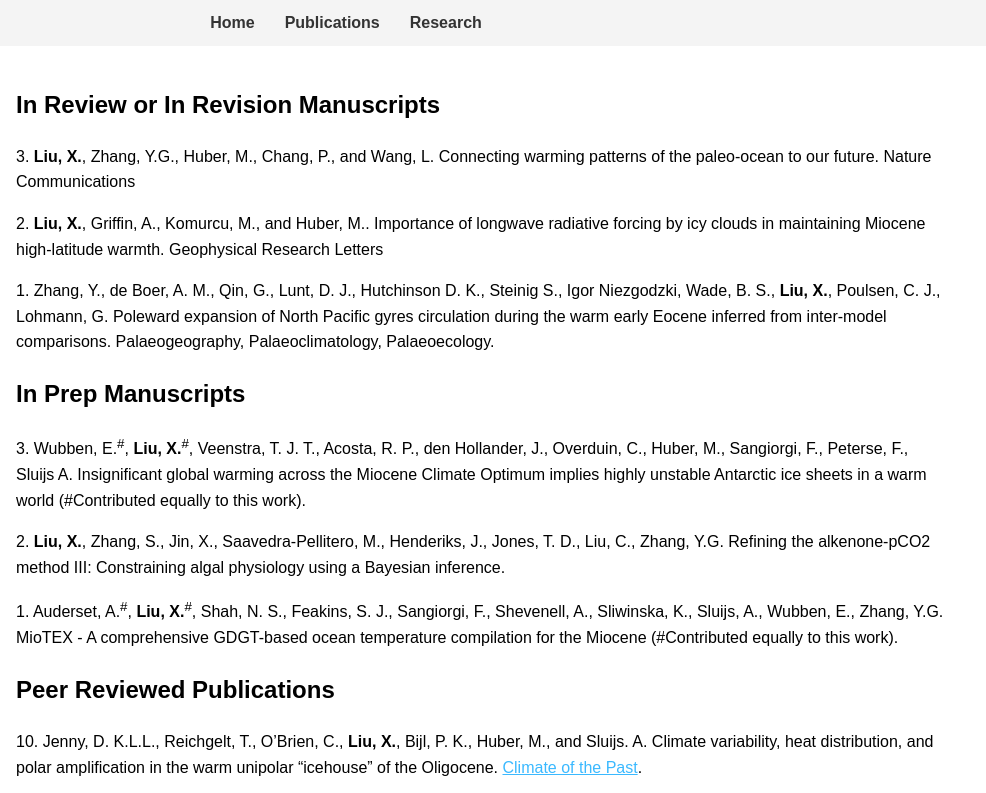
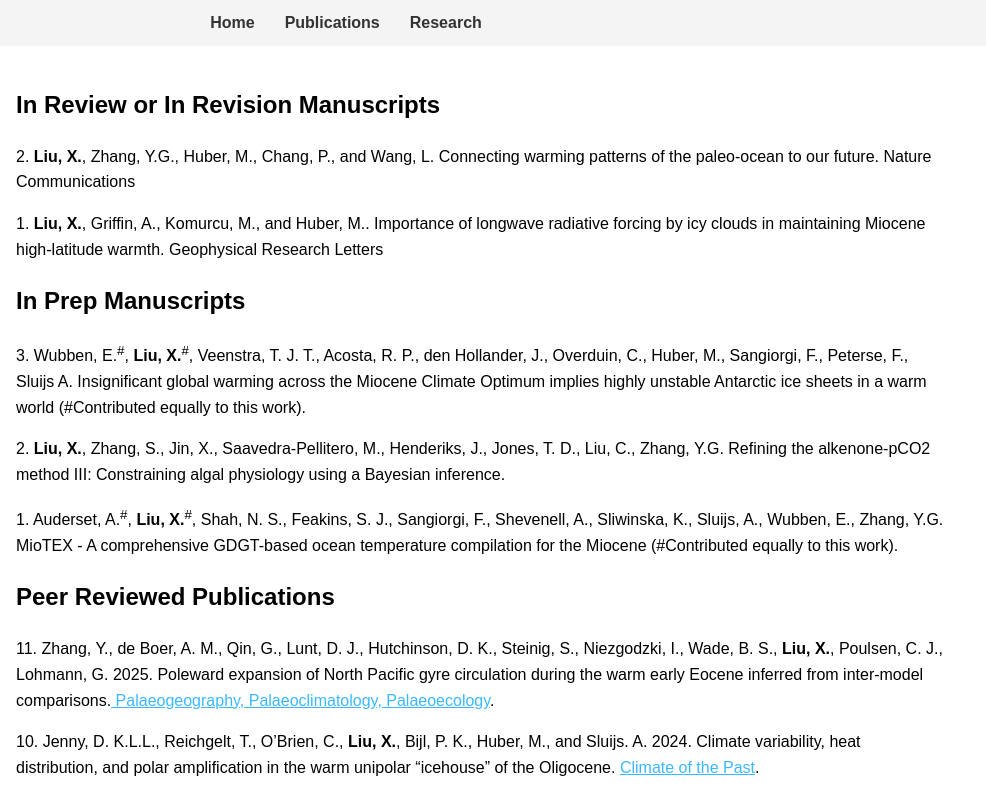
Before and after one commit to xiaoqingliu-o/xiaoqingliu-o.github.io, a plain HTML site: page publications.html in a window 1280 px wide. Shown: the top 793 px of the page, 294-1280 px from the left. Drawn offline with Linux system fonts and the light colour scheme.

Commit message:
Update publications.html

```diff
--- a/publications.html
+++ b/publications.html
@@ -28,16 +28,16 @@
         </aside>
         <main class="content">
             <h2>In Review or In Revision Manuscripts</h2>
-                <p>3. <strong>Liu, X.</strong>, Zhang, Y.G., Huber, M., Chang, P., and Wang, L. Connecting warming patterns of the paleo-ocean to our future. Nature Communications</p>
-                <p>2. <strong>Liu, X.</strong>, Griffin, A., Komurcu, M., and Huber, M.. Importance of longwave radiative forcing by icy clouds in maintaining Miocene high-latitude warmth. Geophysical Research Letters</p>
-                <p>1. Zhang, Y., de Boer, A. M., Qin, G., Lunt, D. J., Hutchinson D. K., Steinig S., Igor Niezgodzki, Wade, B. S., <strong>Liu, X.</strong>, Poulsen, C. J., Lohmann, G. Poleward expansion of North Pacific gyres circulation during the warm early Eocene inferred from inter-model comparisons. Palaeogeography, Palaeoclimatology, Palaeoecology.</p>
+                <p>2. <strong>Liu, X.</strong>, Zhang, Y.G., Huber, M., Chang, P., and Wang, L. Connecting warming patterns of the paleo-ocean to our future. Nature Communications</p>
+                <p>1. <strong>Liu, X.</strong>, Griffin, A., Komurcu, M., and Huber, M.. Importance of longwave radiative forcing by icy clouds in maintaining Miocene high-latitude warmth. Geophysical Research Letters</p>
            <h2>In Prep Manuscripts</h2>
                <p>3. Wubben, E.<sup>#</sup>, <strong>Liu, X.</strong><sup>#</sup>, Veenstra, T. J. T., Acosta, R. P., den Hollander, J., Overduin, C., Huber, M., Sangiorgi, F., Peterse, F., Sluijs A. Insignificant global warming across the Miocene Climate Optimum implies highly unstable Antarctic ice sheets in a warm world (#Contributed equally to this work).</p>
                <p>2. <strong>Liu, X.</strong>, Zhang, S., Jin, X., Saavedra-Pellitero, M., Henderiks, J., Jones, T. D., Liu, C., Zhang, Y.G. Refining the alkenone-pCO2 method III: Constraining algal physiology using a Bayesian inference.</p>
                <p>1. Auderset, A.<sup>#</sup>, <strong>Liu, X.</strong><sup>#</sup>, Shah, N. S., Feakins, S. J., Sangiorgi, F., Shevenell, A., Sliwinska, K., Sluijs, A., Wubben, E., Zhang, Y.G. MioTEX - A comprehensive GDGT-based ocean temperature compilation for the Miocene (#Contributed equally to this work).</p>
 
            <h2>Peer Reviewed Publications</h2>
-                <p>10. Jenny, D. K.L.L., Reichgelt, T., O’Brien, C., <strong>Liu, X.</strong>, Bijl, P. K., Huber, M., and Sluijs. A. Climate variability, heat distribution, and polar amplification in the warm unipolar “icehouse” of the Oligocene. <a href="https://doi.org/10.5194/cp-20-1627-2024" style="color: #3BB9FF"> Climate of the Past</a>. <p>
+                <p>11. Zhang, Y., de Boer, A. M., Qin, G., Lunt, D. J., Hutchinson, D. K., Steinig, S., Niezgodzki, I., Wade, B. S., <strong>Liu, X.</strong>, Poulsen, C. J., Lohmann, G. 2025. Poleward expansion of North Pacific gyre circulation during the warm early Eocene inferred from inter-model comparisons.<a href="https://doi.org/10.1016/j.palaeo.2024.112712" style="color: #3BB9FF"> Palaeogeography, Palaeoclimatology, Palaeoecology</a>.</p>
+                <p>10. Jenny, D. K.L.L., Reichgelt, T., O’Brien, C., <strong>Liu, X.</strong>, Bijl, P. K., Huber, M., and Sluijs. A. 2024. Climate variability, heat distribution, and polar amplification in the warm unipolar “icehouse” of the Oligocene. <a href="https://doi.org/10.5194/cp-20-1627-2024" style="color: #3BB9FF"> Climate of the Past</a>.<p>
                 <p>9. <strong>Liu, X.</strong>, Herold, N., and Huber, M. 2024. Atlantic Meridional Overturning Circulation Influence on the Annual Mean Intertropical Convergence Zone Location in the Miocene. <a href="https://doi.org/10.1029/2024GL109159" style="color: #3BB9FF">Geophysical Research Letters</a>.</p>
                 <p>8. Xu, G., Rencurrel, M., Change P., <strong>Liu, X.</strong>, Zhang Q., Danabasoglu G., Yeager S., Rosenbloom N., Castruccio F., Steele M., Weijer W., Li, Y. 2024.  High-resolution modelling identifies the Bering Strait's role in amplified Arctic warming. <a href="https://doi.org/10.1038/s41558-024-02008-z" style="color: #3BB9FF"> Nature Climate Change</a>.</p>
                 <p>7. Fokkema, C. D., Agterhuis, T., Gerritsma, D., de Goeij, M., <strong>Liu, X.</strong>, de Regt, P., Rice, A., Vennema, L., Agnini, C., Bijl, P.K., Frieling, J., Huber, M., Peterse, F., and Sluijs, A. 2024. Polar amplification of orbital-scale climate variability in the early Eocene greenhouse world. <a href="https://doi.org/10.5194/cp-20-1303-2024" style="color: #3BB9FF"> Climate of the Past</a>.</p>
```
